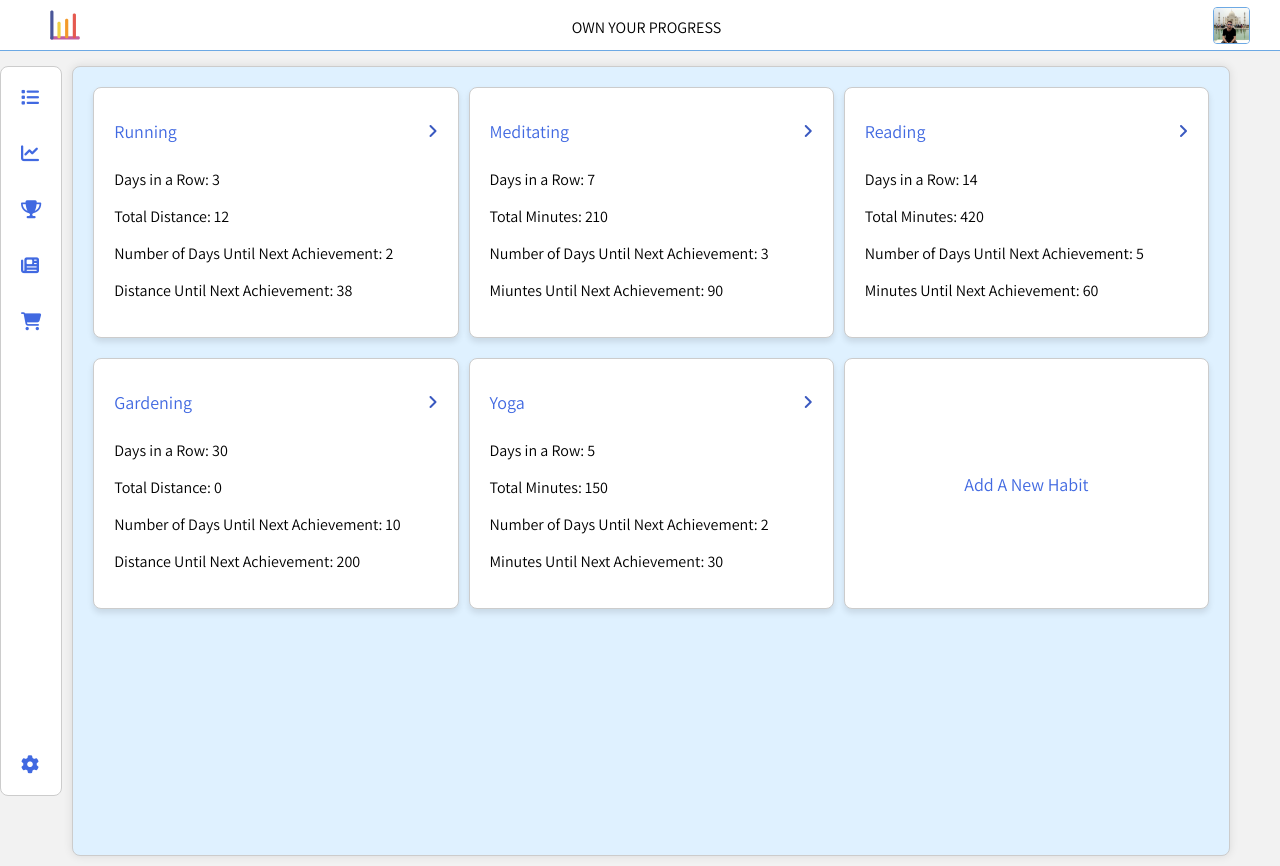
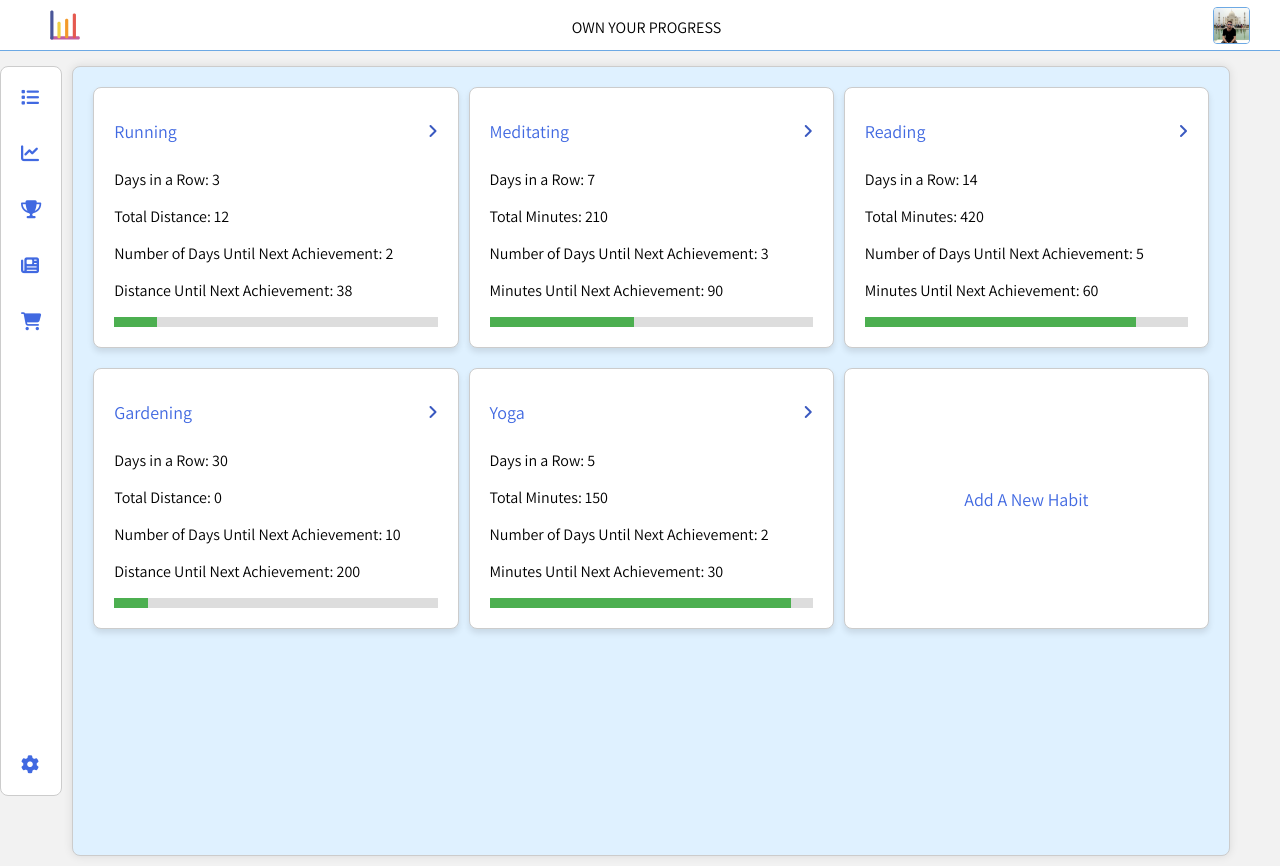
Before and after one commit to joseph-johnson27001/habits_tracker, a Vue app: page /#/habits in a window 1280 px wide. Built offline with nearby package versions, Linux system fonts and the light colour scheme.

Commit message:
Habit progress bars

```diff
--- a/src/views/HabitsPage.vue
+++ b/src/views/HabitsPage.vue
@@ -12,6 +12,12 @@
         </div>
         <div v-for="(field, fieldIndex) in habit.fields" :key="fieldIndex">
           <p>{{ field.label }} {{ field.value }}</p>
+        </div>
+        <div class="progress-bar">
+          <div
+            class="progress-fill fill-animation"
+            :style="`width: ${habit.progress}%; transition-delay: ${habit.delay}s`"
+          ></div>
         </div>
       </div>
       <div class="card habit-tracker" id="add-habit-container">
@@ -63,7 +69,7 @@ export default {
           },
           minutesToAchievements: {
             value: 90,
-            label: "Miuntes Until Next Achievement:",
+            label: "Minutes Until Next Achievement:",
           },
         },
         {
@@ -128,11 +134,13 @@ export default {
   },
   computed: {
     filteredHabits() {
-      return this.habits.map((habit) => {
+      return this.habits.map((habit, index) => {
         const fields = Object.keys(habit).filter((field) => field !== "name");
         return {
           name: habit.name,
           fields: fields.map((field) => habit[field]),
+          progress: Math.random() * 100, // Generate random progress percentage individually
+          delay: index * 0.5, // Adjust the delay as needed
         };
       });
     },
@@ -173,4 +181,15 @@ h1 {
   justify-content: center;
   align-items: center;
 }
+
+.progress-bar {
+  height: 10px;
+  background-color: #ddd;
+  margin-top: 10px;
+}
+
+.progress-fill {
+  height: 100%;
+  background-color: #4caf50;
+}
 </style>
```
